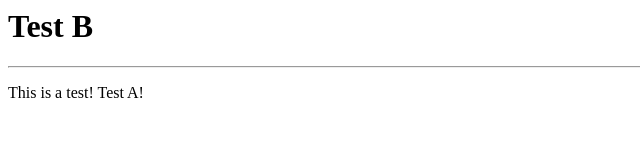
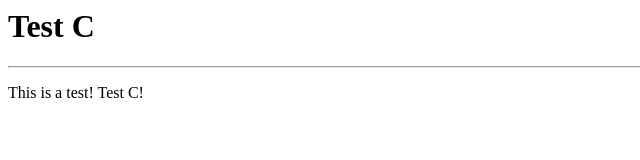
Before and after one commit to davidrg/pages-test, a plain HTML site: page doc/test.html in a window 1280 px wide. Shown: the full height of the page, 0-640 px from the left. Drawn offline with Linux system fonts and the light colour scheme.

Commit message:
Update test.html

```diff
--- a/doc/test.html
+++ b/doc/test.html
@@ -1,10 +1,10 @@
 <html>
   <head>
-    <title>Test B</title>
+    <title>Test C</title>
   </head>
   <body>
-    <h1>Test B</h1>
+    <h1>Test C</h1>
     <hr>
-    <p>This is a test! Test A!</p>
+    <p>This is a test! Test C!</p>
   </body>
 </html>
```
